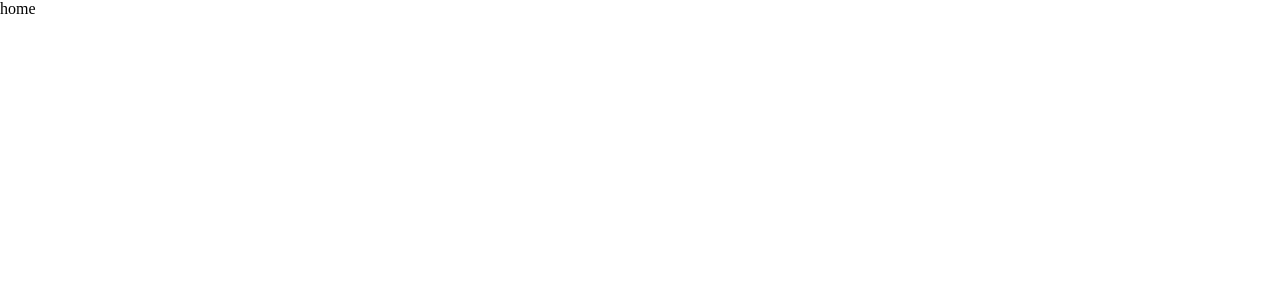
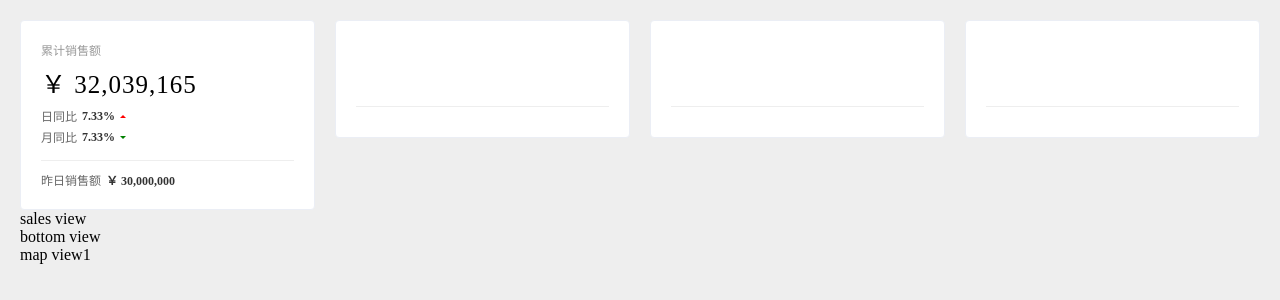
Before and after one commit to weisuoke/imooc-simple-vue-data-report, a Vue app: page / in a window 1280 px wide. Shown: the top 300 px of the page. Built offline with nearby package versions, Linux system fonts and the light colour scheme.

Commit message:
Total sales Component

```diff
--- /dev/null
+++ b/src/components/BottomView/index.vue
@@ -0,0 +1,13 @@
+<template>
+  <div>bottom view</div>
+</template>
+
+<script>
+export default {
+  name: 'index'
+}
+</script>
+
+<style lang="scss" scoped>
+
+</style>
--- /dev/null
+++ b/src/components/CommonCard/index.vue
@@ -0,0 +1,76 @@
+<template>
+  <el-card shadow="hover" class="commonn-card">
+    <div class="title">{{title}}</div>
+    <div class="value">{{value}}</div>
+    <div class="chart">
+      <slot></slot>
+    </div>
+    <div class="line"></div>
+    <div class="total">
+      <slot name="footer"></slot>
+    </div>
+  </el-card>
+</template>
+
+<script>
+export default {
+  props: {
+    title: String,
+    value: String
+  }
+}
+</script>
+
+<style lang="scss" scoped>
+  .title {
+    font-size: 12px;
+    color: #999;
+  }
+
+  .value {
+    font-size: 25px;
+    color: #000;
+    margin-top: 5px;
+    letter-spacing: 1px;
+  }
+
+  .chart {
+    height: 50px;
+  }
+
+  .line {
+    margin: 10px 0;
+    border-top: 1px solid #eee;
+  }
+
+  .total {
+    font-size: 12px;
+    color: #666;
+  }
+</style>
+
+<style lang="scss">
+  .emphasis {
+    margin-left: 5px;
+    color: #333;
+    font-weight: 700;
+  }
+
+  .increase {
+    width: 0;
+    height: 0;
+    border-width: 3px;
+    border-color: transparent transparent red transparent;
+    border-style: solid;
+    margin: 0 0 3px 5px;
+  }
+
+  .decrease {
+    width: 0;
+    height: 0;
+    border-width: 3px;
+    border-color: green transparent transparent transparent;
+    border-style: solid;
+    margin: 3px 0 0 5px;
+  }
+</style>
--- /dev/null
+++ b/src/components/MapView/index.vue
@@ -0,0 +1,13 @@
+<template>
+  <div>map view1</div>
+</template>
+
+<script>
+export default {
+  name: 'index'
+}
+</script>
+
+<style lang="scss" scoped>
+
+</style>
--- /dev/null
+++ b/src/components/SalesView/index.vue
@@ -0,0 +1,13 @@
+<template>
+  <div>sales view</div>
+</template>
+
+<script>
+export default {
+  name: 'index'
+}
+</script>
+
+<style lang="scss" scoped>
+
+</style>
--- /dev/null
+++ b/src/components/TodayUsers/index.vue
@@ -0,0 +1,15 @@
+<template>
+  <common-card />
+</template>
+
+<script>
+import commonCardMixin from '../../mixins/commonCardMixin'
+
+export default {
+  mixins: [commonCardMixin]
+}
+</script>
+
+<style scoped>
+
+</style>
--- /dev/null
+++ b/src/components/TopView/index.vue
@@ -0,0 +1,39 @@
+<template>
+  <div class="top-view">
+    <el-row :gutter="20">
+      <el-col :span="6">
+        <total-sales/>
+      </el-col>
+      <el-col :span="6">
+        <total-orders/>
+      </el-col>
+      <el-col :span="6">
+        <today-users/>
+      </el-col>
+      <el-col :span="6">
+        <total-users/>
+      </el-col>
+    </el-row>
+  </div>
+</template>
+
+<script>
+import TotalSales from '../TotalSales'
+import TotalOrders from '../TotalOrders'
+import TodayUsers from '../TodayUsers'
+import TotalUsers from '../TotalUsers'
+
+export default {
+  name: 'index',
+  components: {
+    TotalSales,
+    TotalOrders,
+    TodayUsers,
+    TotalUsers
+  }
+}
+</script>
+
+<style lang="scss" scoped>
+
+</style>
--- /dev/null
+++ b/src/components/TotalOrders/index.vue
@@ -0,0 +1,15 @@
+<template>
+  <common-card />
+</template>
+
+<script>
+import commonCardMixin from '../../mixins/commonCardMixin'
+
+export default {
+  mixins: [commonCardMixin]
+}
+</script>
+
+<style scoped>
+
+</style>
--- /dev/null
+++ b/src/components/TotalSales/index.vue
@@ -0,0 +1,50 @@
+<template>
+  <common-card
+    title="累计销售额"
+    value="￥ 32,039,165"
+  >
+    <template>
+      <div class="compare-wrapper">
+        <div class="compare">
+          <span>日同比</span>
+          <span class="emphasis">7.33%</span>
+          <div class="increase"/>
+        </div>
+        <div class="compare">
+          <span>月同比</span>
+          <span class="emphasis">7.33%</span>
+          <div class="decrease"/>
+        </div>
+      </div>
+    </template>
+    <template v-slot:footer>
+      <span>昨日销售额</span>
+      <span class="emphasis">￥ 30,000,000</span>
+    </template>
+  </common-card>
+</template>
+
+<script>
+import commonCardMixin from '../../mixins/commonCardMixin'
+
+export default {
+  mixins: [commonCardMixin]
+}
+</script>
+
+<style lang="scss" scoped>
+  .compare-wrapper {
+    height: 100%;
+    display: flex;
+    flex-direction: column;
+    justify-content: center;
+  }
+
+  .compare {
+    display: flex;
+    font-size: 12px;
+    margin-top: 3px;
+    color: #666;
+    align-items: center;
+  }
+</style>
--- /dev/null
+++ b/src/components/TotalUsers/index.vue
@@ -0,0 +1,15 @@
+<template>
+  <common-card />
+</template>
+
+<script>
+import commonCardMixin from '../../mixins/commonCardMixin'
+
+export default {
+  mixins: [commonCardMixin]
+}
+</script>
+
+<style scoped>
+
+</style>
--- /dev/null
+++ b/src/mixins/commonCardMixin.js
@@ -0,0 +1,7 @@
+import CommonCard from '../components/CommonCard/index'
+
+export default {
+  components: {
+    CommonCard
+  }
+}
--- a/src/plugins/element.js
+++ b/src/plugins/element.js
@@ -1,4 +1,6 @@
 import Vue from 'vue'
-import { Button } from 'element-ui'
+import { Card, Row, Col } from 'element-ui'
 
-Vue.use(Button)
+Vue.use(Card)
+Vue.use(Row)
+Vue.use(Col)
--- a/src/views/Home.vue
+++ b/src/views/Home.vue
@@ -1,15 +1,35 @@
 <template>
   <div class="home">
-    home
+    <top-view/>
+    <sales-view/>
+    <bottom-view/>
+    <map-view/>
   </div>
 </template>
 
 <script>
 // @ is an alias to /src
-
+import TopView from '../components/TopView'
+import SalesView from '../components/SalesView'
+import BottomView from '../components/BottomView'
+import MapView from '../components/MapView'
 export default {
   name: 'Home',
   components: {
+    TopView,
+    SalesView,
+    BottomView,
+    MapView
   }
 }
 </script>
+
+<style>
+  .home {
+    width: 100%;
+    height: 100%;
+    padding: 20px;
+    background: #eee;
+    box-sizing: border-box;
+  }
+</style>
```
